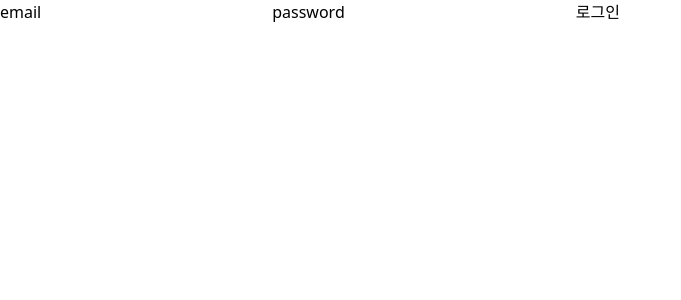
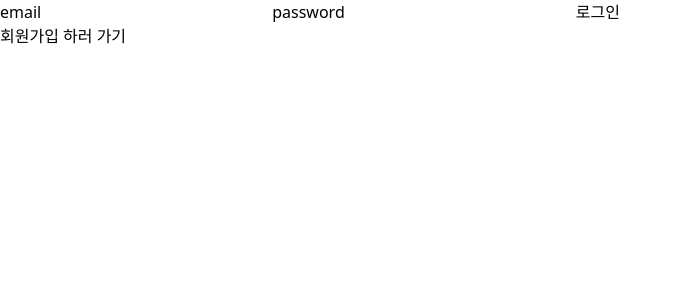
Before and after one commit to bsideproject/15_12_FE, a Next.js app: page / in a window 1280 px wide. Shown: the top 300 px of the page, without its empty margins (0-681 px from the left). Built offline with nearby package versions, Linux system fonts and the light colour scheme.

Commit message:
[Design] : 회원가입 이동 버튼 추가

```diff
--- a/components/screen/Login.tsx
+++ b/components/screen/Login.tsx
@@ -3,6 +3,7 @@
 import { SubmitHandler, useForm } from 'react-hook-form';
 
 import ElInput from '@/components/elements/ElInput';
+import useNavigation from '@/hooks/useNavigation';
 
 interface LoginState extends React.InputHTMLAttributes<HTMLInputElement> {
 	email: string;
@@ -14,6 +15,8 @@ export default function ScreenLogin() {
 
 	const handleLogin: SubmitHandler<LoginState> = (data) => console.log(data);
 
+	const navigation = useNavigation();
+
 	return (
 		<section>
 			<form onSubmit={handleSubmit(handleLogin)}>
@@ -23,6 +26,9 @@ export default function ScreenLogin() {
 					로그인
 				</button>
 			</form>
+			<button type="button" onClick={() => navigation.push('/register')}>
+				회원가입 하러 가기
+			</button>
 		</section>
 	);
 }
```
